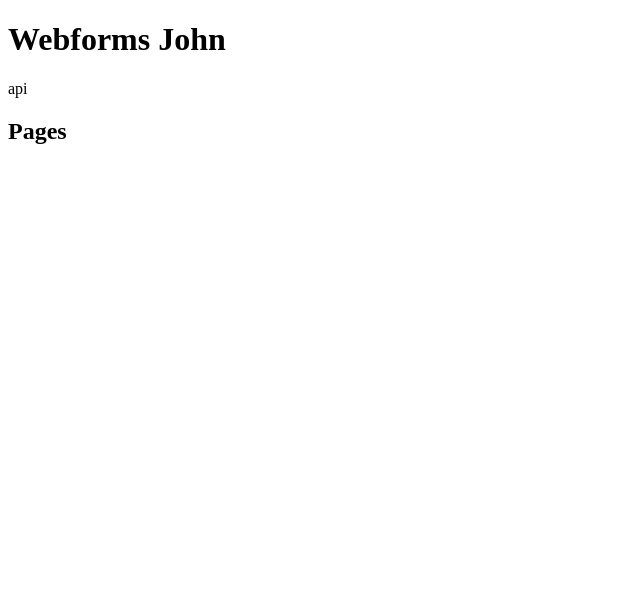
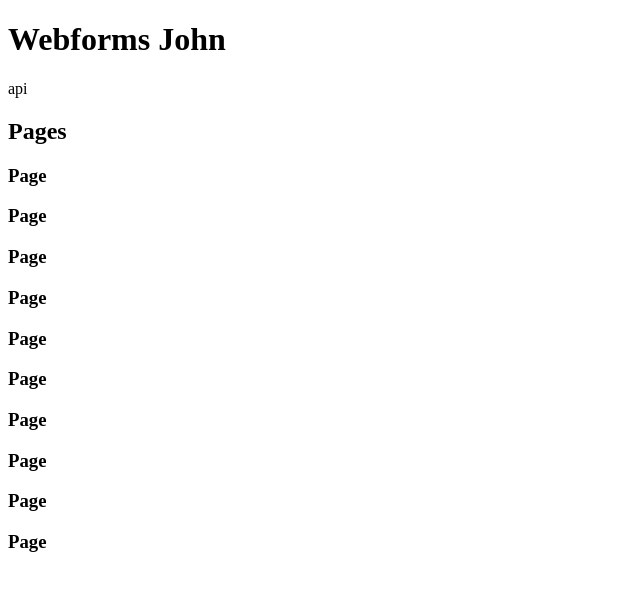
Before and after one commit to jabreezy/my-first-gatsby-site, a Gatsby site: page /webform in a window 1280 px wide. Shown: the whole page, without its empty margins (0-640 px from the left). Built offline with nearby package versions, Linux system fonts and the light colour scheme; Gatsby itself is replaced by a stand-in of ours.

Commit message:
added pages and page

```diff
--- /dev/null
+++ b/src/components/page.js
@@ -0,0 +1,11 @@
+import React from 'react';
+
+export default class Page extends React.Component {
+  render() {
+    return (
+      <>
+        <h3>Page</h3>
+      </>
+    );
+  }
+}
--- a/src/components/pages.js
+++ b/src/components/pages.js
@@ -1,10 +1,19 @@
 import React from 'react';
+import Page from './page';
 
 export default class Pages extends React.Component {
+  constructor(props) {
+    super(props);
+  }
+
   render() {
+    const formId = this.props.data.formOrder[0];
+    const pages = this.props.data.forms[formId].paging.map((page) => <Page components={page} />);
+
     return (
       <>
         <h2>Pages</h2>
+        {pages}
       </>
     );
   }
```
